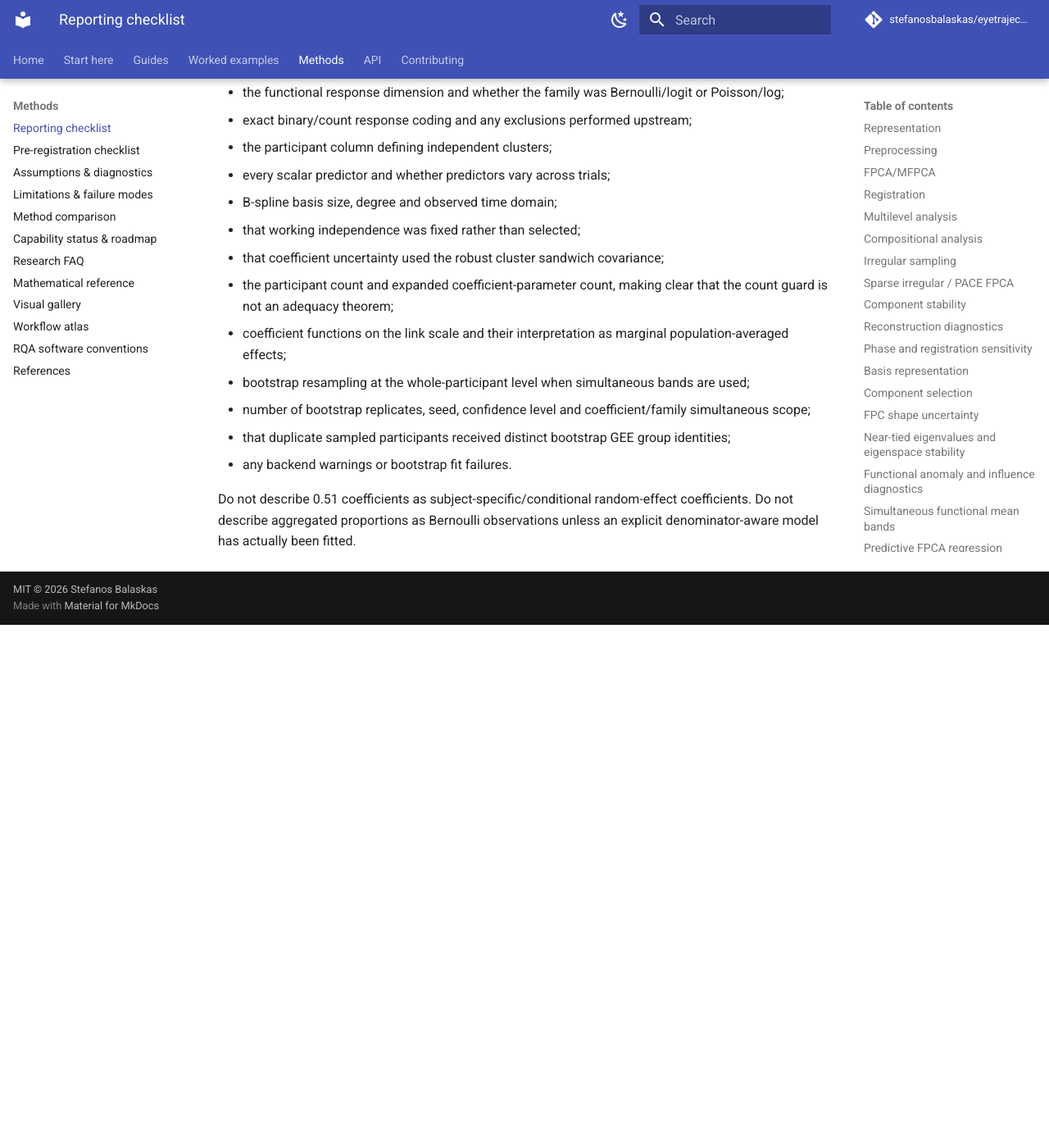
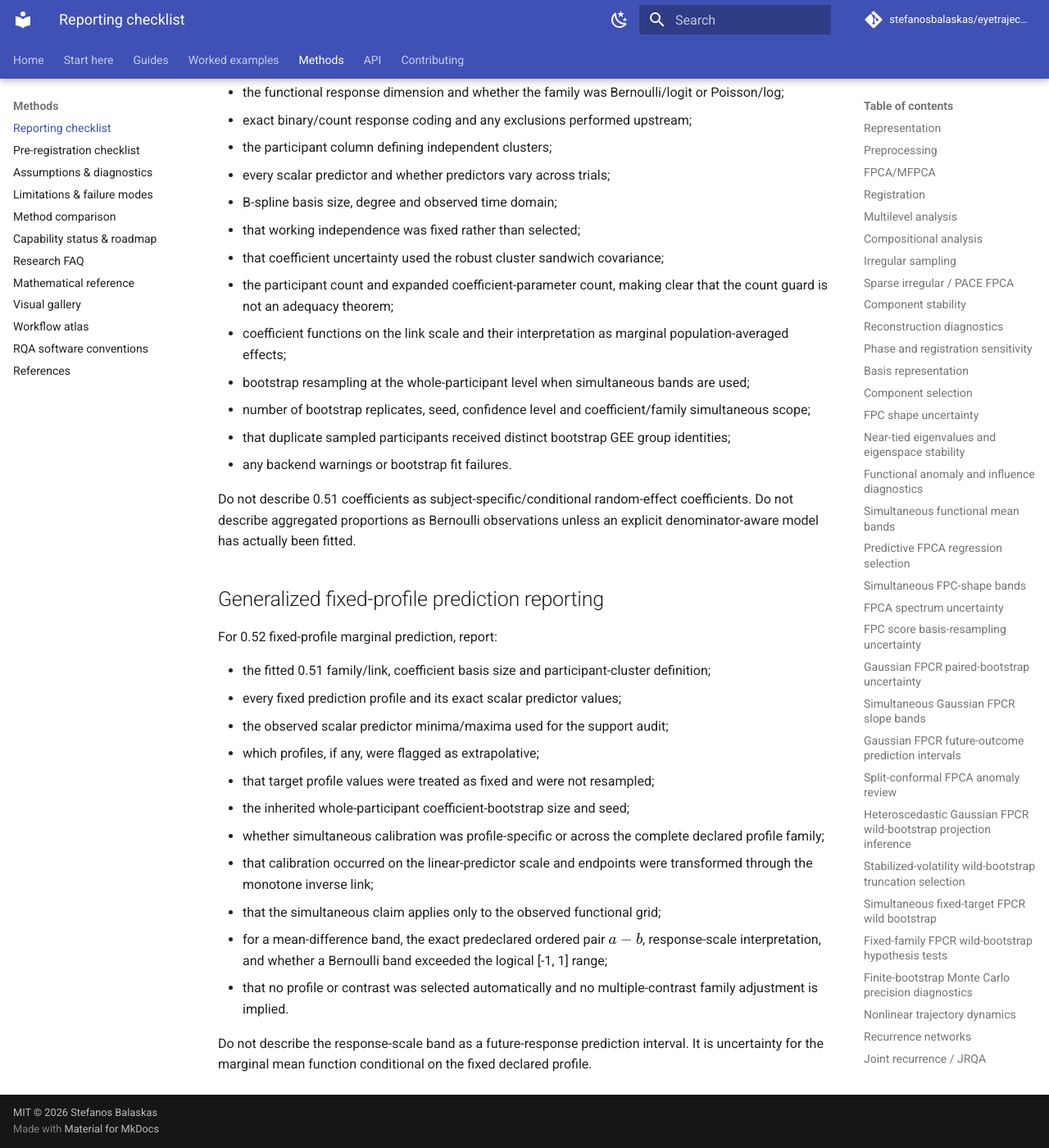
Before and after one commit to stefanosbalaskas/eyetrajectoriespy, an MkDocs documentation site: the page built from docs/methods/reporting.md, in a window 1280 px wide and 1400 px high, scrolled down 30866 px. Shown: the whole window at 82% size. Built offline with MkDocs 1.6.1 and Material for MkDocs 9.7.7, drawn with Linux system fonts in a browser that asks for light colours; comment, search, counter and statistics services are not loaded; before the commit the page ends 31628 px from its top, so only the background shows below that.

Commit message:
Add 0.52 methodological guidance

```diff
--- a/docs/methods/reporting.md
+++ b/docs/methods/reporting.md
@@ -1033,3 +1033,29 @@
 - any backend warnings or bootstrap fit failures.
 
 Do not describe 0.51 coefficients as subject-specific/conditional random-effect coefficients. Do not describe aggregated proportions as Bernoulli observations unless an explicit denominator-aware model has actually been fitted.
+
+## Generalized fixed-profile prediction reporting
+
+For 0.52 fixed-profile marginal prediction, report:
+
+- the fitted 0.51 family/link, coefficient basis size and participant-cluster
+  definition;
+- every fixed prediction profile and its exact scalar predictor values;
+- the observed scalar predictor minima/maxima used for the support audit;
+- which profiles, if any, were flagged as extrapolative;
+- that target profile values were treated as fixed and were not resampled;
+- the inherited whole-participant coefficient-bootstrap size and seed;
+- whether simultaneous calibration was profile-specific or across the complete
+  declared profile family;
+- that calibration occurred on the linear-predictor scale and endpoints were
+  transformed through the monotone inverse link;
+- that the simultaneous claim applies only to the observed functional grid;
+- for a mean-difference band, the exact predeclared ordered pair
+  \(a-b\), response-scale interpretation, and whether a Bernoulli band exceeded
+  the logical [-1, 1] range;
+- that no profile or contrast was selected automatically and no
+  multiple-contrast family adjustment is implied.
+
+Do not describe the response-scale band as a future-response prediction
+interval. It is uncertainty for the marginal mean function conditional on the
+fixed declared profile.
```
